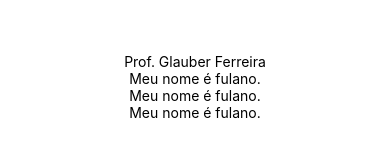
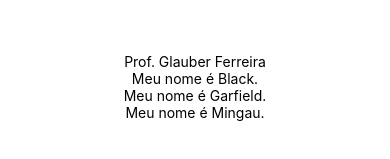
Before and after one commit to glauberferreira/pmovel-manha, a React Native app: screen / in a window 390 px wide. Shown: the part 335-494 px from the top of the page. Built offline with nearby package versions, Linux system fonts and the light colour scheme.

Commit message:
adiciona a propriedade nome ao componente Gato

```diff
--- a/App.js
+++ b/App.js
@@ -6,9 +6,9 @@ export default function App() {
   return (
     <View style={styles.container}>
       <Text>Prof. Glauber Ferreira</Text>
-      <Gato/>
-      <Gato/>
-      <Gato/>
+      <Gato nome="Black"/>
+      <Gato nome="Garfield"/>
+      <Gato nome="Mingau"/>
       <StatusBar style="auto" />
     </View>
   );
--- a/Gato.js
+++ b/Gato.js
@@ -1,9 +1,9 @@
 import { View, Text } from 'react-native';
 
-const Gato = () => {
+const Gato = ({nome}) => {
     return(
         <View>
-            <Text>Meu nome é fulano.</Text>
+            <Text>Meu nome é {nome}.</Text>
         </View>
     );
 }
```
